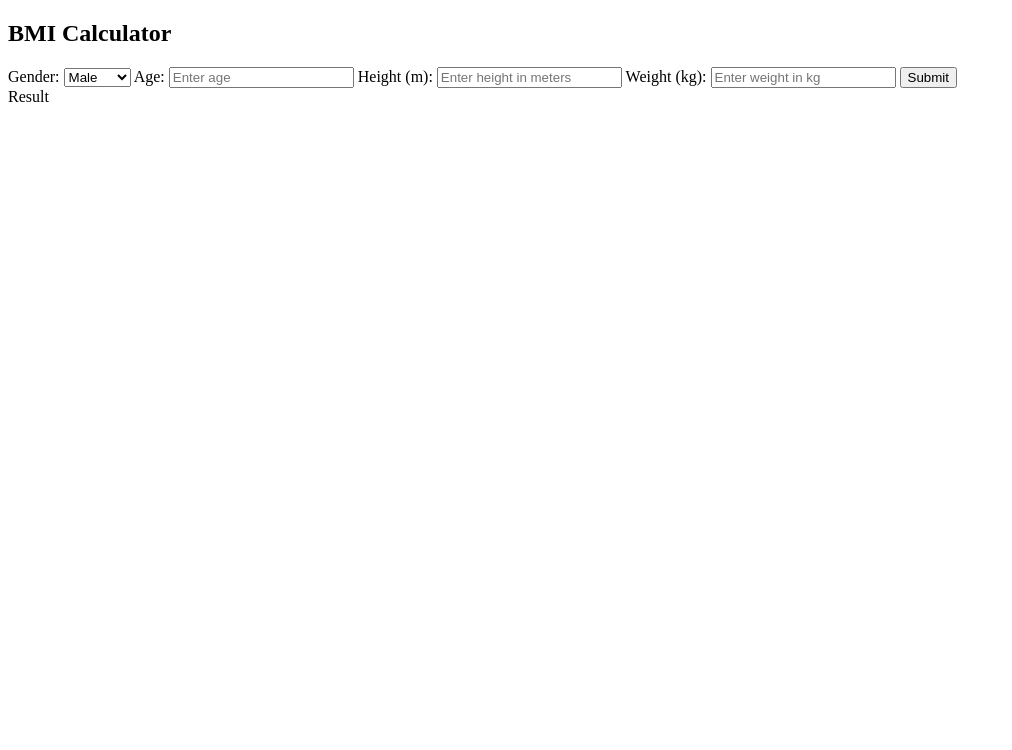
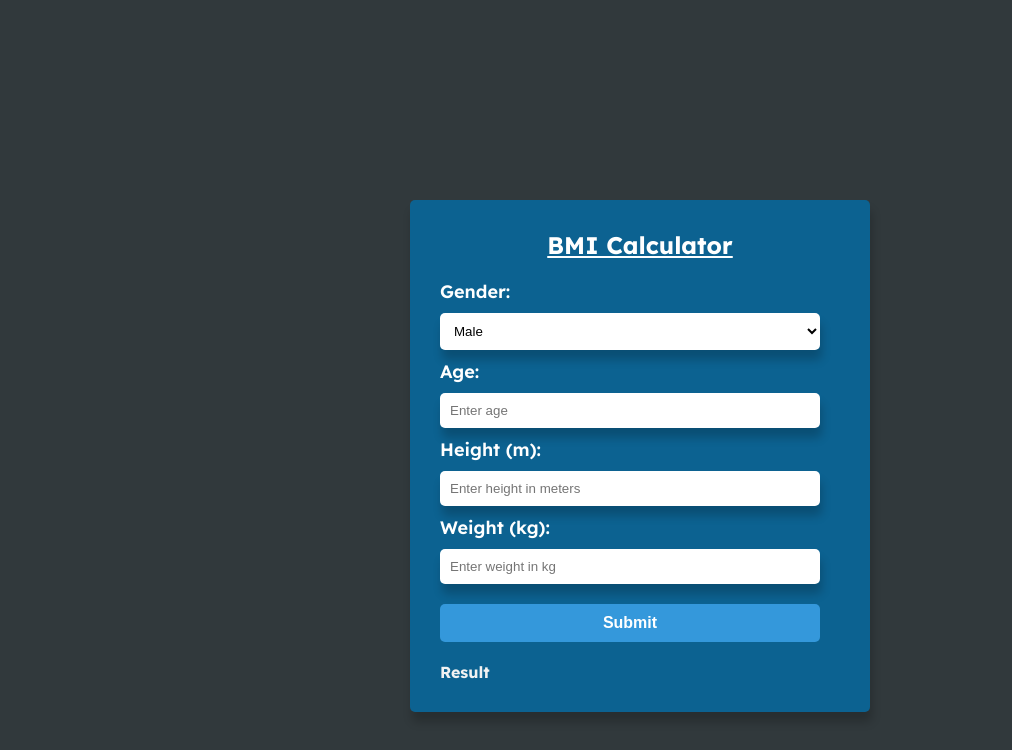
Before and after one commit to FonsahPageo/bmi-calculator, a plain HTML site: page index.html in a window 1280 px wide. Shown: the whole page, without its empty margins (0-1012 px from the left). Drawn offline with Linux system fonts and the light colour scheme.

Commit message:
CSS Done

```diff
--- a/index.html
+++ b/index.html
@@ -1,11 +1,18 @@
 <!DOCTYPE html>
 <html lang="en">
+
 <head>
     <meta charset="UTF-8">
     <meta name="viewport" content="width=device-width, initial-scale=1.0">
     <title>BMI Calculator</title>
     <link rel="stylesheet" href="style.css">
+    <link rel="preconnect" href="https://fonts.googleapis.com">
+    <link rel="preconnect" href="https://fonts.gstatic.com" crossorigin>
+    <link
+        href="https://fonts.googleapis.com/css2?family=Arvo:ital,wght@0,400;0,700;1,400;1,700&family=Lexend:wght@100..900&display=swap"
+        rel="stylesheet">
 </head>
+
 <body>
     <div class="container">
         <h2>BMI Calculator</h2>
@@ -33,4 +40,5 @@
 
     <script src="script.js"></script>
 </body>
+
 </html>
--- a/style.css
+++ b/style.css
@@ -0,0 +1,79 @@
+body{
+    background-color: #31393C;
+    font-family: 'Lexend', 'Gill Sans', 'Gill Sans MT', Calibri, 'Trebuchet MS', sans-serif;
+}
+.container{
+    max-width: 400px;
+    margin: 200px auto;
+    padding: 30px;
+    background-color: #0C6291 ;
+    border: none;
+    border-radius: 5px;
+    box-shadow: 2px 10px 10px rgba(0, 0, 0, 0.2);
+}
+
+h2{
+    margin-top: 0;
+    color: #fff;
+    text-align: center;
+    text-decoration: underline;
+}
+
+form{
+    margin-bottom: 20px;
+    display: flex;
+    flex-direction: column;
+}
+
+label{
+    margin-bottom: 10px;
+    display: block;
+    font-size: large;
+    font-weight: 600;
+    color: #fff;
+}
+
+input[type="number"],
+select{
+    width: 90%;
+    padding: 10px;
+    border: none;
+    background: #fff;
+    border-radius: 5px;
+    margin-bottom: 10px;
+    box-shadow: 2px 10px 10px rgba(0, 0, 0, 0.2);
+}
+
+input[type="number"]:focus,
+select:focus{
+    outline: none;
+    box-shadow: 0px 0px 5px #3498db;
+}
+
+select{
+    width: 95%;
+}
+
+input[type="submit"]{
+    padding: 10px;
+    margin-top: 10px;
+    background: #3498db;
+    border: none;
+    border-radius: 5px;
+    font-size: 16px;
+    color: #fff;
+    cursor: pointer;
+    font-weight: bold;
+    transition: background-color 0.3s ease;
+    width: 95%;
+}
+
+input[type="submit"]:hover{
+    background-color: #2980b9;
+}
+
+#result{
+    font-weight: bold;
+    margin-top: 20px;
+    color: #f2f2f2;
+}
```
